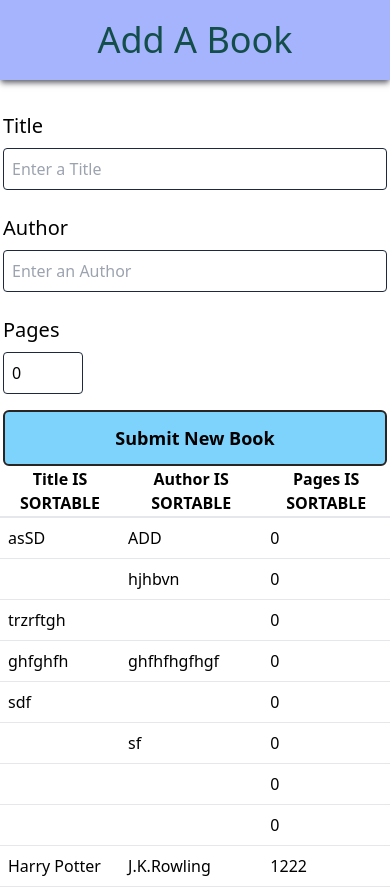
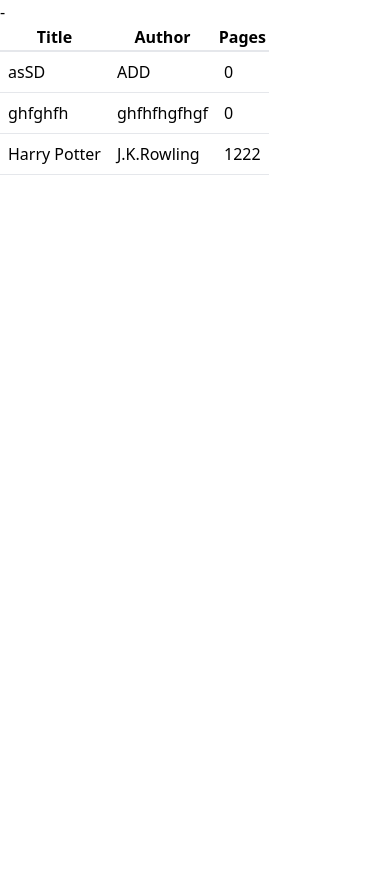
Before and after one commit to AntimonS/books-repository, a React (Create React App) app: page / in a window 390 px wide. After the commit the page ends 844 px from the top, so only its background shows below. Built offline with nearby package versions, Linux system fonts and the light colour scheme; data requests are answered from the project's data file.

Commit message:
added sort function to SortableTable

```diff
--- a/db.json
+++ b/db.json
@@ -6,48 +6,14 @@
       "pages": 0,
       "id": 2
     },
-    {
-      "title": "",
-      "author": "hjhbvn",
-      "pages": 0,
-      "id": 3
-    },
-    {
-      "title": "trzrftgh",
-      "author": "",
-      "pages": 0,
-      "id": 4
-    },
+
     {
       "title": "ghfghfh",
       "author": "ghfhfhgfhgf",
       "pages": 0,
       "id": 5
     },
-    {
-      "title": "sdf",
-      "author": "",
-      "pages": 0,
-      "id": 6
-    },
-    {
-      "title": "",
-      "author": "sf",
-      "pages": 0,
-      "id": 7
-    },
-    {
-      "title": "",
-      "author": "",
-      "pages": 0,
-      "id": 9
-    },
-    {
-      "title": "",
-      "author": "",
-      "pages": "0",
-      "id": 10
-    },
+
     {
       "title": "Harry Potter",
       "author": "J.K.Rowling",
--- a/src/App.js
+++ b/src/App.js
@@ -2,7 +2,7 @@
 //import BookList from "./components/BookList";
 import { useEffect, useContext } from "react";
 import BooksContext from "./context/books";
-import AddBook from "./components/AddBook";
+//import AddBook from "./components/AddBook";
 import TablePage from "./pages/TablePage";
 
 export default function App() {
@@ -15,7 +15,6 @@
 
   return (
     <div>
-      <AddBook />
       <TablePage />
     </div>
   );
--- a/src/components/SortableTable.js
+++ b/src/components/SortableTable.js
@@ -1,18 +1,63 @@
+import { useState } from "react";
 import Table from "./Table";
 
 function SortableTable(props) {
-  const { config } = props;
+  const [sortOrder, setSortOrder] = useState(null);
+  const [sortBy, setSortBy] = useState(null);
+  const { config, books } = props;
+
+  const handleClick = (label) => {
+    if (sortOrder === null) {
+      setSortOrder("asc");
+      setSortBy(label);
+    } else if (sortOrder === "asc") {
+      setSortOrder("desc");
+      setSortBy(label);
+    } else if (sortOrder === "desc") {
+      setSortOrder(null);
+      setSortBy(null);
+    }
+  };
+
   const updatedConfig = config.map((column) => {
     if (!column.sortValue) {
       return column;
     }
     return {
       ...column,
-      header: () => <th>{column.label} IS SORTABLE</th>,
+      header: () => (
+        <th onClick={() => handleClick(column.label)}>{column.label}</th>
+      ),
     };
   });
 
-  return <Table {...props} config={updatedConfig} />;
+  //Sort samo ako sortOrder&&sortBy nisu null
+  //napraviti kopiju(map)prop
+  //naći odgovarajuću funkciju i iskoristiti je za sortiranje
+
+  let sortedBooks = books;
+
+  if (sortOrder && sortBy) {
+    const { sortValue } = config.find((column) => column.label === sortBy);
+    sortedBooks = [...books].sort((a, b) => {
+      const valueA = sortValue(a);
+      const valueB = sortValue(b);
+      const reversedOrder = sortOrder === "asc" ? 1 : -1;
+
+      if (typeof valueA === "string") {
+        return valueA.localeCompare(valueB) * reversedOrder;
+      } else {
+        return (valueA - valueB) * reversedOrder;
+      }
+    });
+    console.log(sortedBooks);
+  }
+  return (
+    <div>
+      {sortOrder}-{sortBy}
+      <Table {...props} books={sortedBooks} config={updatedConfig} />
+    </div>
+  );
 }
 
 export default SortableTable;
--- a/src/components/Table.js
+++ b/src/components/Table.js
@@ -8,10 +8,10 @@
   const renderedHeaders = config.map((columnConfig) => {
     if (columnConfig.header) {
       return (
-        <Fragment key={columnConfig.label}> {columnConfig.header()}</Fragment>
+        <Fragment key={columnConfig.label}>{columnConfig.header()}</Fragment>
       );
     }
-    return <th key={columnConfig.label}>{columnConfig.label}</th>;
+    return <th key={columnConfig.id}>{columnConfig.label}</th>;
   });
 
   const renderedBooksInfo = books.map((rowData) => {
--- a/src/pages/TablePage.js
+++ b/src/pages/TablePage.js
@@ -1,6 +1,10 @@
+import { useContext } from "react";
+import BooksContext from "../context/books";
 import SortableTable from "../components/SortableTable";
 
 function TablePage() {
+  const { books } = useContext(BooksContext);
+
   const config = [
     {
       label: "Title",
@@ -25,7 +29,7 @@
 
   return (
     <div>
-      <SortableTable config={config} keyFn={keyFn} />
+      <SortableTable books={books} config={config} keyFn={keyFn} />
     </div>
   );
 }
```
